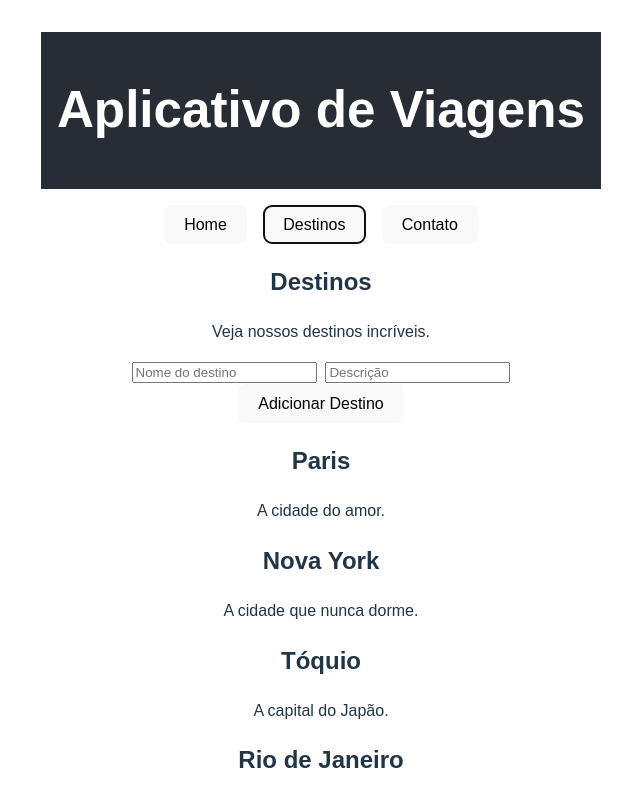
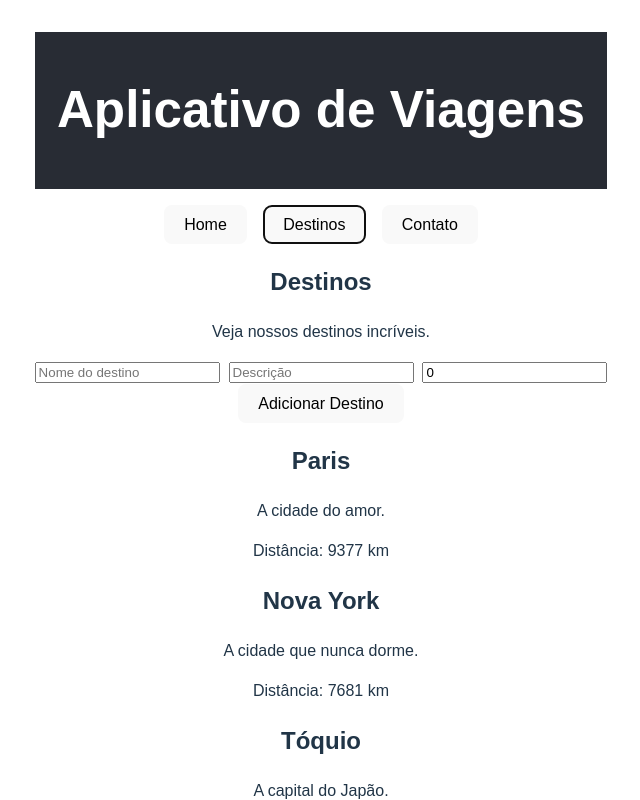
Before and after one commit to PedroZanette/React-viagem-app, a React (Vite) app: page / in a window 1280 px wide. Both pictures are taken after a click on the button "Destinos". Shown: the top 800 px of the page, without its empty margins (319-959 px from the left). Built offline with nearby package versions, Linux system fonts and the light colour scheme.

Commit message:
Calcula e exibe distância até o destino

```diff
--- a/src/components/Destinos/Destino.jsx
+++ b/src/components/Destinos/Destino.jsx
@@ -2,11 +2,12 @@
 import React from 'react';
 import '../../App.css';
 
-const Destino = ({ nome, descricao }) => {
+const Destino = ({ nome, descricao, distancia }) => {
   return (
     <div className="destino">
       <h2>{nome}</h2>
       <p>{descricao}</p>
+      <p>Distância: {distancia} km</p>
     </div>
   );
 };
--- a/src/components/Destinos/FormDestino.jsx
+++ b/src/components/Destinos/FormDestino.jsx
@@ -4,12 +4,14 @@ import React, { useState } from 'react';
 const FormDestino = ({ adicionarDestino }) => {
   const [nome, setNome] = useState('');
   const [descricao, setDescricao] = useState('');
+  const [distancia, setDistancia] = useState(0);
 
   const handleSubmit = (e) => {
     e.preventDefault();
-    adicionarDestino({ nome, descricao });
+    adicionarDestino({ nome, descricao, distancia });
     setNome('');
     setDescricao('');
+    setDistancia(0);
   };
 
   return (
@@ -25,7 +27,13 @@ const FormDestino = ({ adicionarDestino }) => {
         placeholder="Descrição"
         value={descricao}
         onChange={(e) => setDescricao(e.target.value)}
-      /> <br />
+      /> &nbsp;
+      <input
+      type="text"
+      placeholder="Distância"
+      value={distancia}
+      onChange={(e) => setDistancia(e.target.value)}
+    /><br />
       <button type="submit">Adicionar Destino</button>
     </form>
   );
--- a/src/pages/Destinos.jsx
+++ b/src/pages/Destinos.jsx
@@ -27,7 +27,7 @@ const Destinos = () => {
       <div><h2>Destinos</h2><p>Veja nossos destinos incríveis.</p></div>
       <FormDestino adicionarDestino={adicionarDestino} />
       {destinos.map((destino, index) => (
-        <Destino key={index} nome={destino.nome} descricao={destino.descricao} />
+        <Destino key={index} nome={destino.nome} descricao={destino.descricao} distancia={destino.distancia} />
       ))}
 
     </div>
```
